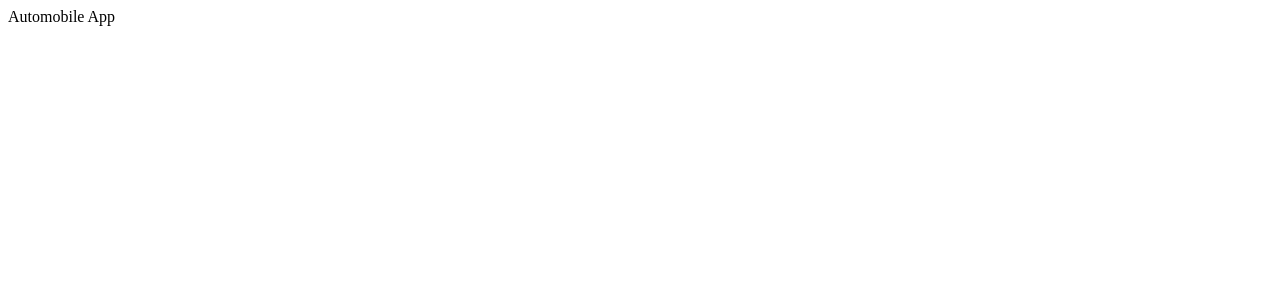
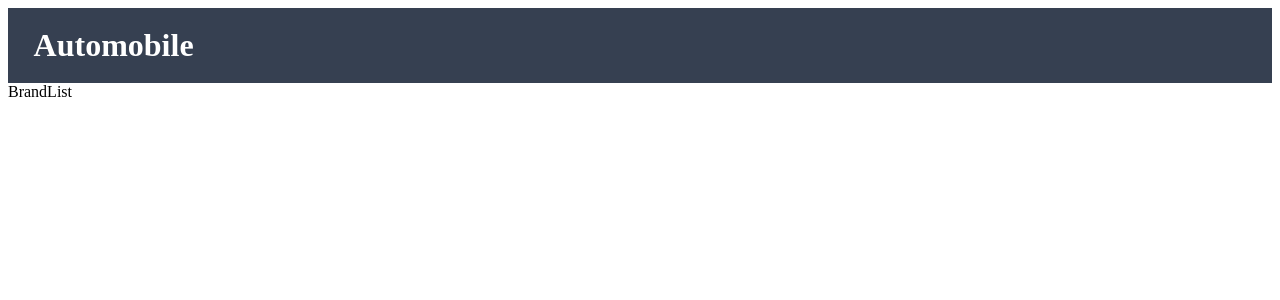
Before and after one commit to mahin-tech/automobile-frontend, a React (Create React App) app: page / in a window 1280 px wide. Shown: the top 300 px of the page. Built offline with nearby package versions, Linux system fonts and the light colour scheme.

Commit message:
set header and footer

```diff
--- a/package.json
+++ b/package.json
@@ -9,7 +9,9 @@
     "@testing-library/user-event": "^12.2.0",
     "react": "^17.0.1",
     "react-dom": "^17.0.1",
+    "react-router-dom": "^5.2.0",
     "react-scripts": "4.0.0",
+    "react-strap": "0.0.1",
     "web-vitals": "^0.2.4"
   },
   "scripts": {
--- a/src/components/App.js
+++ b/src/components/App.js
@@ -1,8 +1,21 @@
 import React from 'react'
+import { Router, Route } from 'react-router-dom'
+import Header from '../components/Header'
+import Footer from '../components/Footer'
+import BrandList from './brands/BrandList'
+import history from '../history'
 
 const App = () => {
     return (
-        <div>Automobile App</div>
+        <div>
+            <Router history={history}>
+                <div>
+                    <Header />
+                    <Route path="/" exact component={BrandList} />
+                    <Footer />
+                </div>
+            </Router>
+        </div>
     )
 }
 
--- /dev/null
+++ b/src/components/Footer.js
@@ -0,0 +1,14 @@
+import React from 'react'
+import '../styles/footer.css'
+
+const Footer = () => {
+    return (
+        <footer className="container">
+            <span className="text-white">
+                &copy; Copyright 2020 Automobile Application
+            </span>
+        </footer>
+    )
+}
+
+export default Footer
--- /dev/null
+++ b/src/components/Header.js
@@ -0,0 +1,17 @@
+import React from 'react'
+import { Link } from 'react-router-dom'
+import '../styles/header.css'
+
+const Header = () => (
+    <header className="header">
+        <div className="content-container">
+            <div className="header__content">
+                <Link className="header__title" to="/">
+                    <h1>Automobile</h1>
+                </Link>
+            </div>
+        </div>
+    </header>
+)
+
+export default Header
--- /dev/null
+++ b/src/components/brands/BrandList.js
@@ -0,0 +1,13 @@
+import React from 'react'
+
+class BrandList extends React.Component {
+    render() {
+        return (
+            <div>
+                BrandList
+            </div>
+        )
+    }
+}
+
+export default BrandList
--- /dev/null
+++ b/src/history.js
@@ -0,0 +1,3 @@
+import { createBrowserHistory } from 'history'
+
+export default createBrowserHistory()
--- /dev/null
+++ b/src/styles/footer.css
@@ -0,0 +1,15 @@
+.container {
+    background-color: "#F8F8F8";
+    border-top: "1px solid #E7E7E7";
+    text-align: "center";
+    padding: "20px";
+    position: "fixed";
+    left: "0";
+    bottom: "0";
+    height: "60px";
+    width: "100%";
+}
+
+.text-white {
+    color: white;
+}
--- /dev/null
+++ b/src/styles/header.css
@@ -0,0 +1,22 @@
+.header {
+    background: #364051;
+}
+
+.header__content {
+    align-items: center;
+    display: flex;
+    justify-content: space-between;
+    padding: 1.2rem 0;
+}
+
+.header__title, h1 {
+    color: white;
+    text-decoration: none;
+    margin: 0;
+}
+
+.content-container {
+    margin: 0 auto;
+    padding: 0 1.6rem;
+    max-width: 80rem;
+}
```
Also changed, not shown: 1 other file (tests, documents, lock files or other folders).
